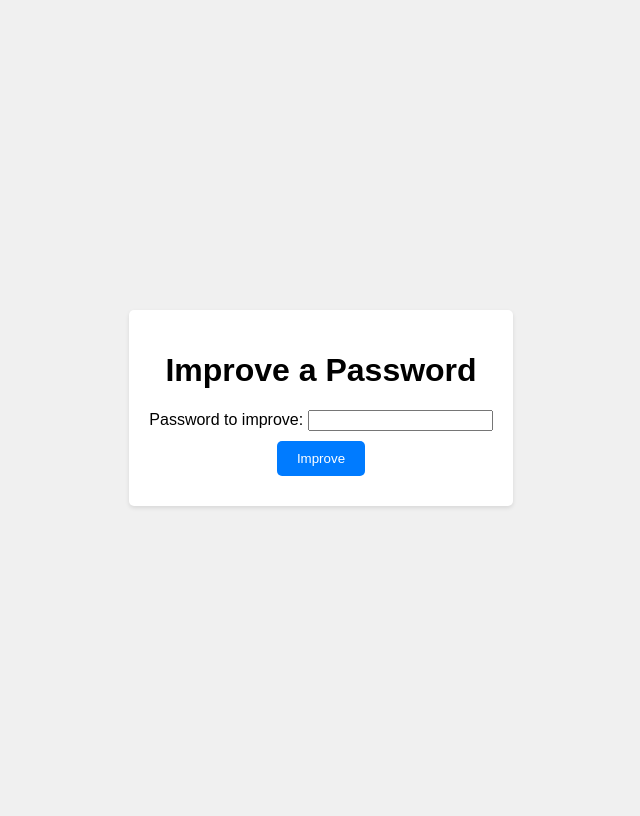
After one commit to LucaDeslot/password-generator, a Flask app: page /improve in a window 1280 px wide. The commit adds this page. Shown: the whole page, without its empty margins (319-959 px from the left). Run offline with Flask 3, Linux system fonts and the light colour scheme.

Commit message:
feat: add improve password

```diff
--- a/app.py
+++ b/app.py
@@ -1,5 +1,7 @@
 from flask import Flask, render_template, request
 import requests
+import random
+import string
 
 app = Flask(__name__)
 
@@ -34,11 +36,67 @@ def verify_password_strength():
     return render_template("verify.html")
 
 
-@app.route("/strengthen", methods=["GET", "POST"])
-def strengthen_password():
+def get_random_char():
+    return random.choice(string.ascii_letters + string.digits + string.punctuation)
+
+
+def get_random_number():
+    return random.randint(0, 9)
+
+
+def get_random_special_char():
+    special_chars = string.punctuation
+    return random.choice(special_chars)
+
+
+def get_number_of_uppercase_letters(password):
+    count = 0
+    for char in password:
+        if char.isupper():
+            count += 1
+    return count
+
+
+def get_number_of_numbers(password):
+    count = 0
+    for char in password:
+        if char.isdigit():
+            count += 1
+    return count
+
+
+def get_number_of_special_chars(password):
+    count = 0
+    for char in password:
+        if char in string.punctuation:
+            count += 1
+    return count
+
+
+@app.route("/improve", methods=["GET", "POST"])
+def improve_password():
     if request.method == "POST":
-        pass
-    return render_template("strengthen.html")
+        password = request.form.get("password", "")
+
+        while len(password) < 12:
+            password += str(get_random_number())
+            password += get_random_char()
+            password += get_random_special_char()
+
+        while get_number_of_uppercase_letters(password) < 3:
+            random_number = random.randint(0, len(password) - 1)
+            password = password[:random_number] + password[random_number].upper() + password[random_number + 1:]
+
+        while get_number_of_numbers(password) < 3:
+            password += str(get_random_number())
+
+        while get_number_of_special_chars(password) < 3:
+            password += get_random_special_char()
+
+        return render_template("improve.html", password=password)
+
+    return render_template("improve.html", password=None)
+
 
 if __name__ == "__main__":
     app.run(debug=False)
--- /dev/null
+++ b/templates/improve.html
@@ -0,0 +1,27 @@
+<!DOCTYPE html>
+<html lang="en">
+<head>
+    <link rel="stylesheet" href="/static/style.css">
+    <meta charset="UTF-8">
+    <title>Generate a Password</title>
+</head>
+<body>
+    <div class="container">
+        <h1>Improve a Password</h1>
+        <form action="/improve" method="post">
+            <div>
+                <label for="length">Password to improve:</label>
+                <input type="text" id="password" name="password" required>
+            </div>
+            <div>
+                <input type="submit" value="Improve">
+            </div>
+        </form>
+        {% if password %}
+            <p>Password improved: <strong>{{ password }}</strong></p>
+        {% elif password is not none %}
+            <p>{{ password }}</p>
+        {% endif %}
+    </div>
+</body>
+</html>
--- a/templates/index.html
+++ b/templates/index.html
@@ -10,7 +10,7 @@
         <h1>Password Generator</h1>
         <button onclick="location.href='/generate'">Generate a password</button>
         <button onclick="location.href='/verify'">Verify password strength</button>
-        <button onclick="location.href='/strengthen'">Make a password strong</button>
+        <button onclick="location.href='/improve'">Make a password strong</button>
     </div>
 </body>
 </html>
```
